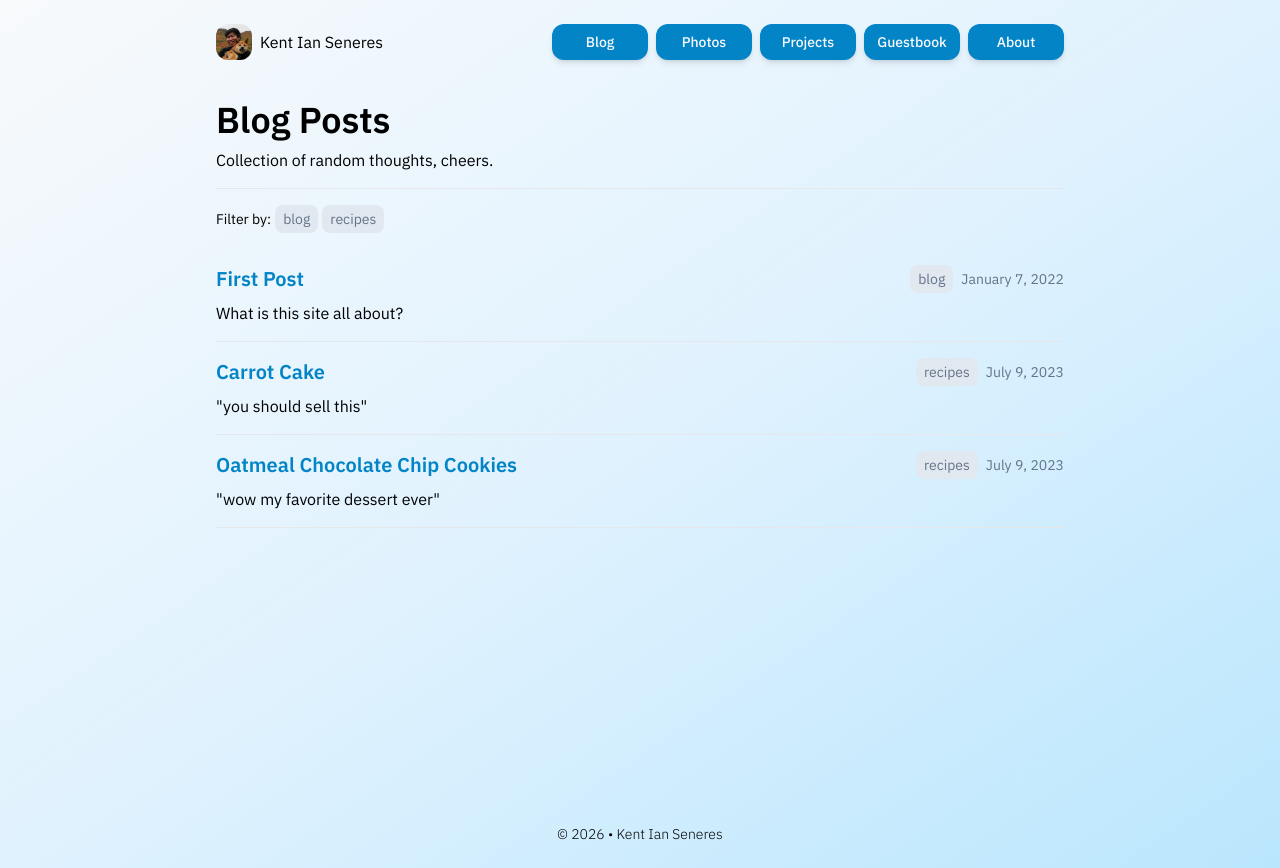
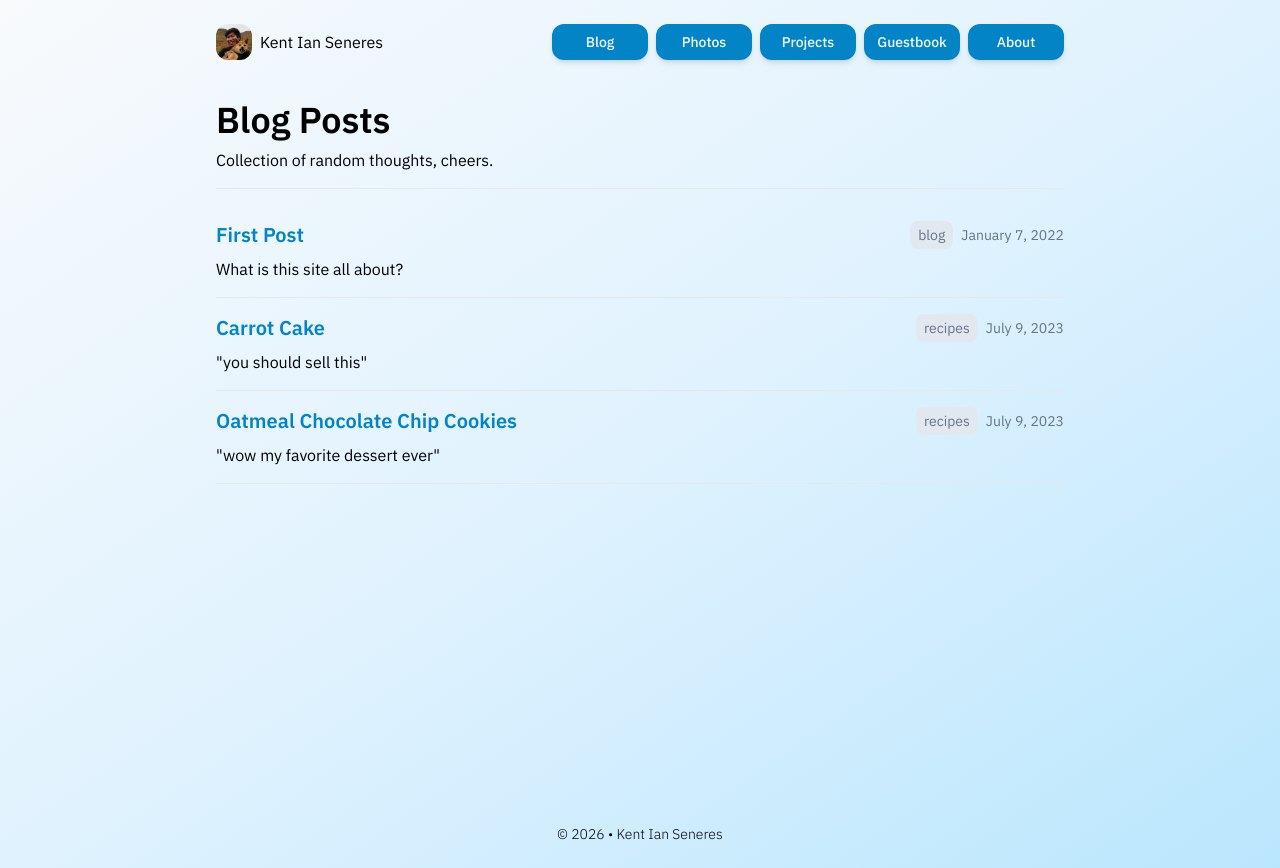
Before and after one commit to kent-seneres/personal-site, a Next.js app: page /blog in a window 1280 px wide. Built offline with nearby package versions, Linux system fonts and the light colour scheme.

Commit message:
only show tag filter if one was clicked

```diff
--- a/components/Posts.tsx
+++ b/components/Posts.tsx
@@ -61,6 +61,7 @@ const Posts: React.FC<PostsProps> = (props) => {
   );
 
   const [selectedTags, setSelectedTags] = React.useState<string[]>([]);
+  const [showTagFilter, setShowTagFilter] = React.useState(false);
 
   const toggleTagSelection = (tag: string) => {
     if (selectedTags.includes(tag)) {
@@ -71,6 +72,7 @@ const Posts: React.FC<PostsProps> = (props) => {
   };
 
   const selectTag = (tag: string) => {
+    setShowTagFilter(true);
     if (!selectedTags.includes(tag)) {
       setSelectedTags((prev) => [...prev, tag]);
     }
@@ -78,6 +80,7 @@ const Posts: React.FC<PostsProps> = (props) => {
 
   return (
     <div className="space-y-4">
+      {showTagFilter && (
         <div className="flex row space-x-1 items-center">
           <p className="text-sm">Filter by:</p>
           {[...allTags].map((t) => (
@@ -89,6 +92,7 @@ const Posts: React.FC<PostsProps> = (props) => {
             />
           ))}
         </div>
+      )}
       <ul>
         {posts
           .filter(
```
Lines whose indentation alone changed are shown as unchanged.
